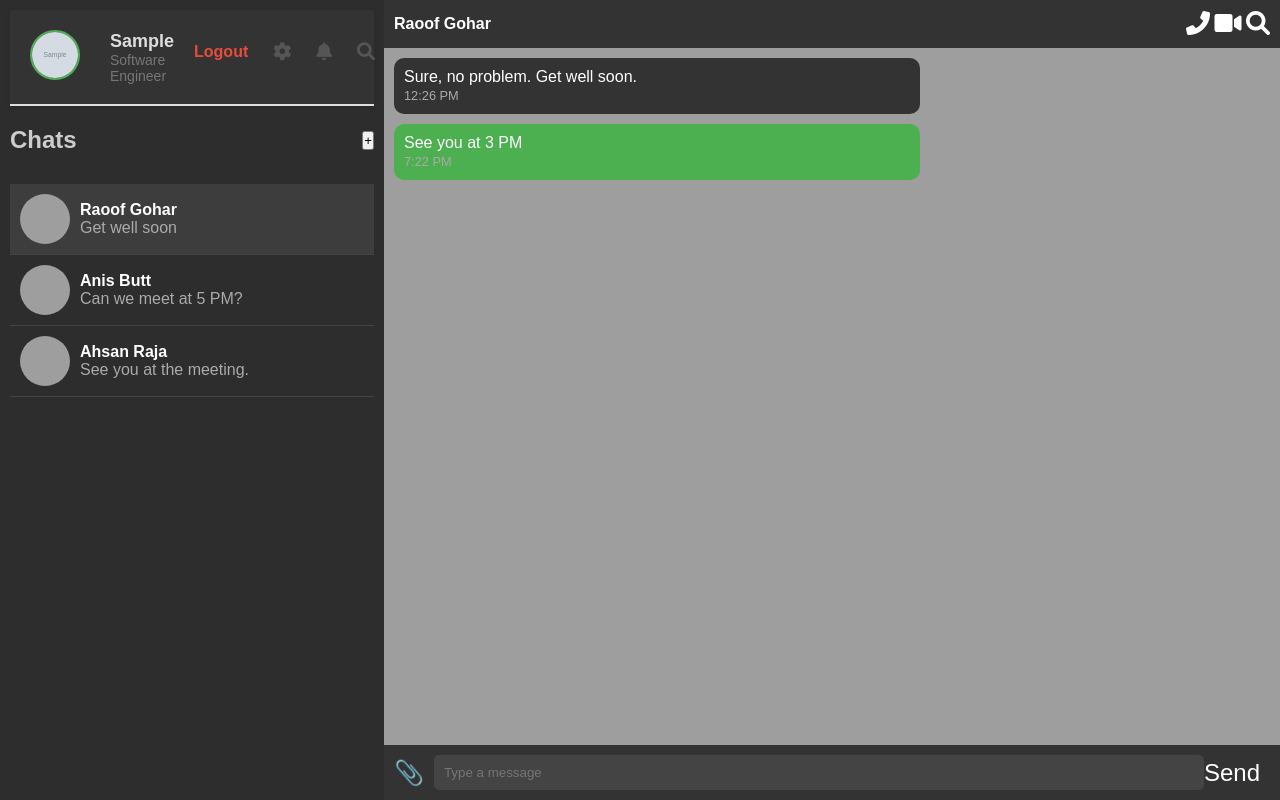
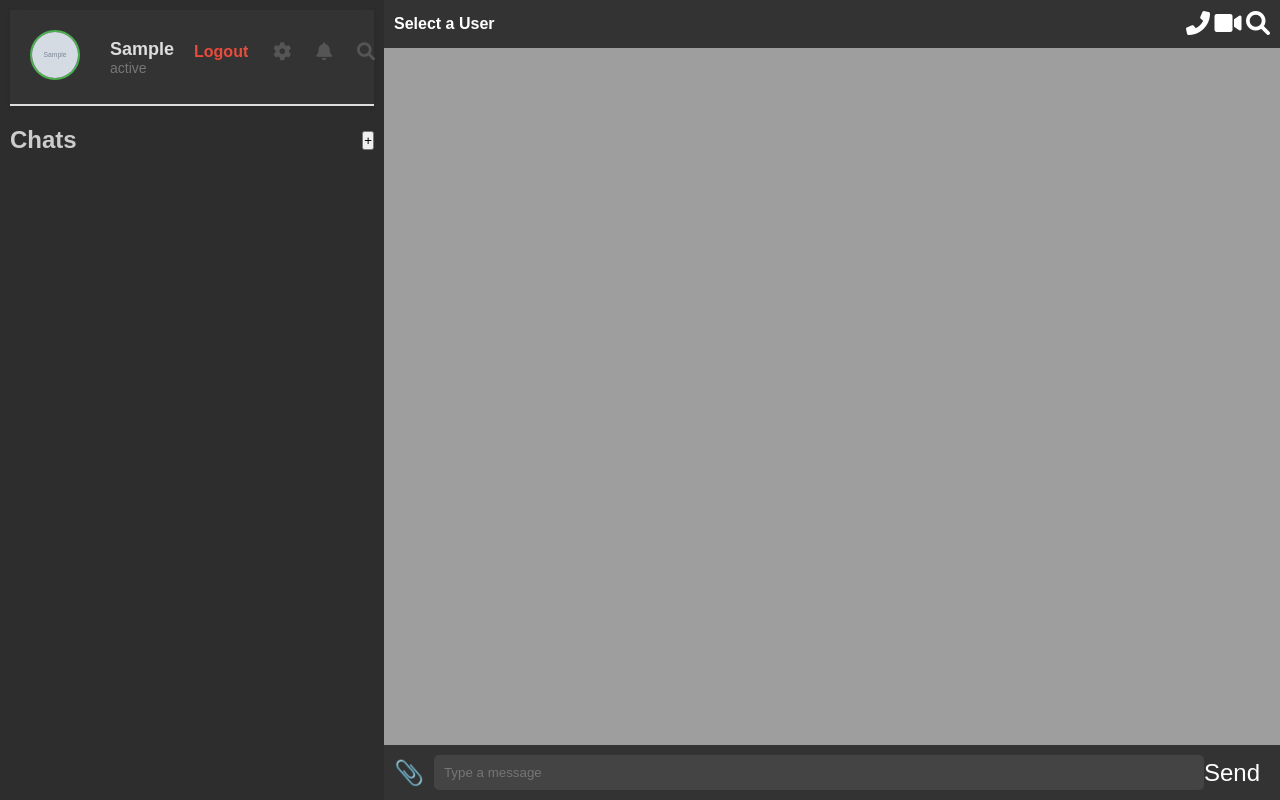
Before and after one commit to ahsan123-png/LinkUp, a Django app: page /home/ in a window 1280 px wide. Run offline with Django 4.2, Linux system fonts and the light colour scheme; a user stored in the database is signed in; tables that the repository leaves empty hold one stand-in row (values such as "Sample post"); grey boxes marked "Sample" are stand-in pictures; grey boxes are pictures that could not be loaded.

Commit message:
add chats

```diff
--- a/frontend/views.py
+++ b/frontend/views.py
@@ -11,11 +11,13 @@ def home(request):
     if user.is_authenticated:
         user=getUserEx(user)
         user_ex=UserEx.objects.get(id=user.id)
-
+        users = UserEx.objects.exclude(id=user.id)
         context={
             "name" : user_ex.first_name,
+            "status":user_ex.status,
             "email":user_ex.email,
             'profile_image': user.profile_image.url if user.profile_image else None,
+            "users" : users
 
         }
         return render(request, 'index.html',context)
--- a/templates/index.html
+++ b/templates/index.html
@@ -12,6 +12,98 @@
 <body>
     <div class="chat-app">
         <!-- Sidebar (Chats list) -->
+        <div class="sidebar">
+            <div class="profile">
+                <a href="{% url 'profile' %}">
+                    <img src="{{ profile_image }}" alt="User">
+                </a>
+                <div class="user-info">
+                    <h3>{{ user.first_name }}</h3>
+                    <p>{{ status }}</p>
+                </div>
+                <a href="{% url 'user_logout' %}"><button id="logout-btn">Logout</button></a>
+                <button id="settings-btn"><i class="fas fa-cog"></i></button>
+                <button id="notifications-btn"><i class="fas fa-bell"></i></button>
+                <button id="search-btn"><i class="fas fa-search"></i></button>
+                <button id="more-btn"><i class="fas fa-ellipsis-v"></i></button>
+            </div>
+
+            <div class="sidebar-header">
+                <h2>Chats</h2>
+                <button id="new-chat">+</button>
+            </div>
+
+            <div class="chat-list">
+                <!-- Dynamically generate chat items for each user -->
+                {% for user in users %}
+                    <div class="chat-item" data-user="{{ user.first_name }}">
+                        <img src="{% if user.profile_image %}{{ user.profile_image.url }}{% else %}{% static 'media/default-profile.png' %}{% endif %}" alt="User">
+                        <div class="chat-info">
+                            <h4>{{ user.first_name }}</h4>
+                            <p>{{ user.status }}</p> <!--in Future we store chats -->
+                        </div>
+                    </div>
+                {% endfor %}
+            </div>
+        </div>
+
+        <!-- Main chat window -->
+        <div class="chat-window">
+            <!-- Chat header -->
+            <div class="chat-header">
+                <h4 id="chat-header-user">Select a User</h4>
+                <div class="chat-actions">
+                    <button><i class="fas fa-phone-alt"></i></button>
+                    <button><i class="fas fa-video"></i></button>
+                    <button><i class="fas fa-search"></i></button>
+                </div>
+            </div>
+
+            <!-- Chat messages -->
+            <div class="chat-content" id="chat-content">
+                <!-- Initially no messages -->
+            </div>
+
+            <!-- Input and attachments -->
+            <div class="chat-input-section">
+                <button id="attachment-btn">📎</button>
+                <input type="text" placeholder="Type a message" id="message-input">
+                <button id="send-btn">Send</button>
+            </div>
+
+            <!-- Attachment Popup -->
+            <div id="attachment-popup" class="popup hidden">
+                <div class="popup-option" id="photos-videos">Photos & Videos</div>
+                <div class="popup-option" id="camera">Camera</div>
+                <div class="popup-option" id="document">Document</div>
+            </div>
+
+            <!-- Overlay for closing popup -->
+            <div id="overlay" class="overlay hidden"></div>
+        </div>
+    </div>
+
+    <div id="home-url" data-home-url="{% url 'home' %}"></div>
+    <script src="{% static 'js/app.js' %}"></script>
+</body>
+</html>
+
+
+
+
+<!--{% load static %}
+<!DOCTYPE html>
+<html lang="en">
+<head>
+    <script src="https://code.jquery.com/jquery-3.6.0.min.js"></script>
+    <link rel="stylesheet" href="https://cdnjs.cloudflare.com/ajax/libs/font-awesome/6.0.0-beta3/css/all.min.css">
+    <meta charset="UTF-8">
+    <meta name="viewport" content="width=device-width, initial-scale=1.0">
+    <title>Chat App</title>
+    <link rel="stylesheet" href="http://localhost:8000/static/css/style.css">
+</head>
+<body>
+    <div class="chat-app">
         <div class="sidebar">
             <div class="profile">
                 <a href="{% url "profile" %}"><img src="{{ profile_image }}" alt="User"></a>
@@ -30,7 +122,6 @@
                 <button id="new-chat">+</button>
             </div>
             <div class="chat-list">
-                <!-- Chat items -->
                 <div class="chat-item active" data-user="Raoof Gohar">
                     <img src="{% static 'media/profile.png' %}" alt="User">
                     <div class="chat-info">
@@ -52,12 +143,9 @@
                         <p>See you at the meeting.</p>
                     </div>
                 </div>
-                <!-- Add more chat items -->
             </div>
         </div>
-        <!-- Main chat window -->
         <div class="chat-window">
-            <!-- Chat header -->
             <div class="chat-header">
                 <h4 id="chat-header-user">Raoof Gohar</h4>
                 <div class="chat-actions">
@@ -66,9 +154,7 @@
                     <button><i class="fas fa-search"></i></button>
                 </div>
             </div>
-            <!-- Chat messages -->
             <div class="chat-content" id="chat-content">
-                <!-- Chat for user +92 321 9067312 -->
                 <div class="chat-messages" data-user="Raoof Gohar">
                     <div class="message received">
                         <p>Sure, no problem. Get well soon.</p>
@@ -79,7 +165,7 @@
                         <span class="message-time">7:22 PM</span>
                     </div>
                 </div>
-                <!-- Chat for user +92 312 1234567 -->
+
                 <div class="chat-messages hidden" data-user="Anis Butt">
                     <div class="message received">
                         <p>Can we meet at 5 PM?</p>
@@ -90,7 +176,6 @@
                         <span class="message-time">10:15 AM</span>
                     </div>
                 </div>
-                <!-- Chat for user +92 300 9876543 -->
                 <div class="chat-messages hidden" data-user="Ahsan Raja">
                     <div class="message sent">
                         <p>See you at the meeting tomorrow.</p>
@@ -102,23 +187,20 @@
                     </div>
                 </div>
             </div>
-            <!-- Input and attachments -->
             <div class="chat-input-section">
                 <button id="attachment-btn">📎</button>
                 <input type="text" placeholder="Type a message" id="message-input">
                 <button id="send-btn">Send</button>
             </div>
-            <!-- Attachment Popup -->
             <div id="attachment-popup" class="popup hidden">
                 <div class="popup-option" id="photos-videos">Photos & Videos</div>
                 <div class="popup-option" id="camera">Camera</div>
                 <div class="popup-option" id="document">Document</div>
             </div>
-            <!-- Overlay for closing popup -->
             <div id="overlay" class="overlay hidden"></div>
         </div>
     </div>
     <div id="home-url" data-home-url="{% url 'home' %}"></div>
     <script src="{% static 'js/app.js' %}"></script>
 </body>
-</html>
+</html> -->
```
